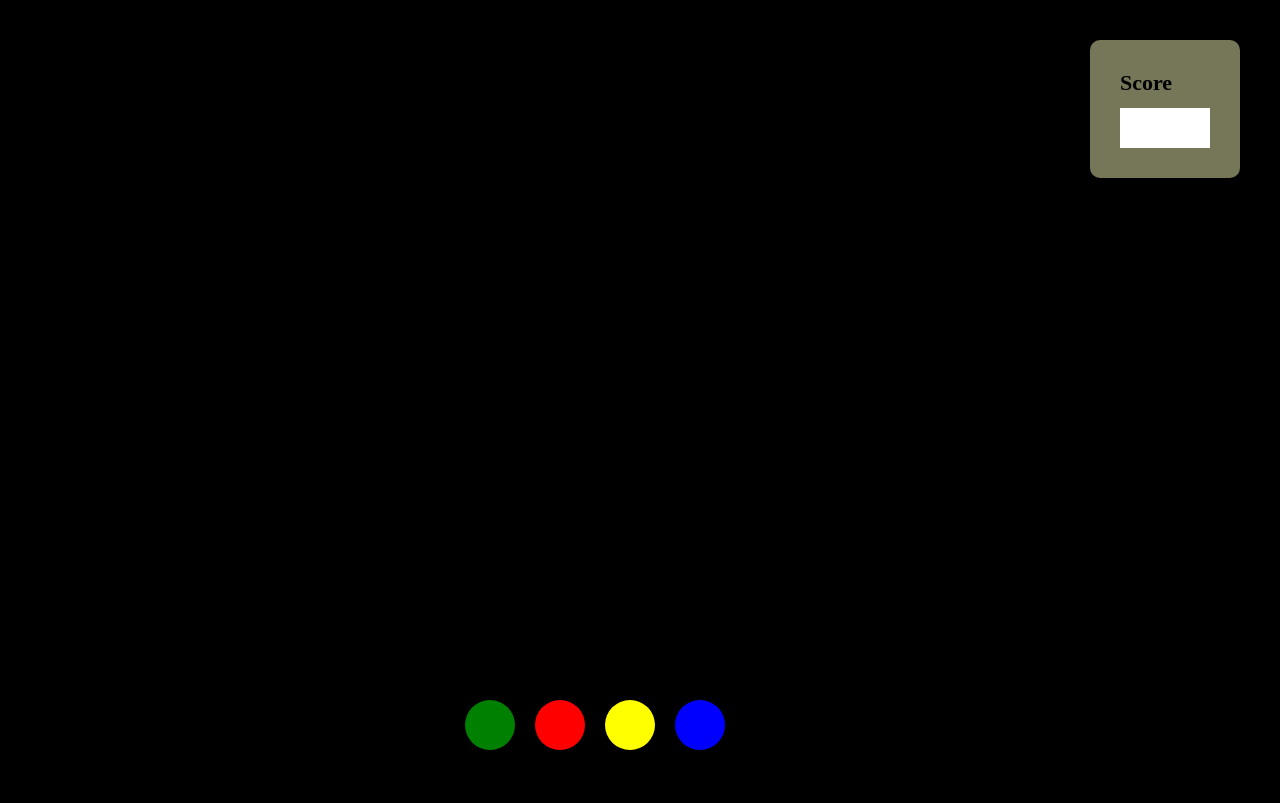
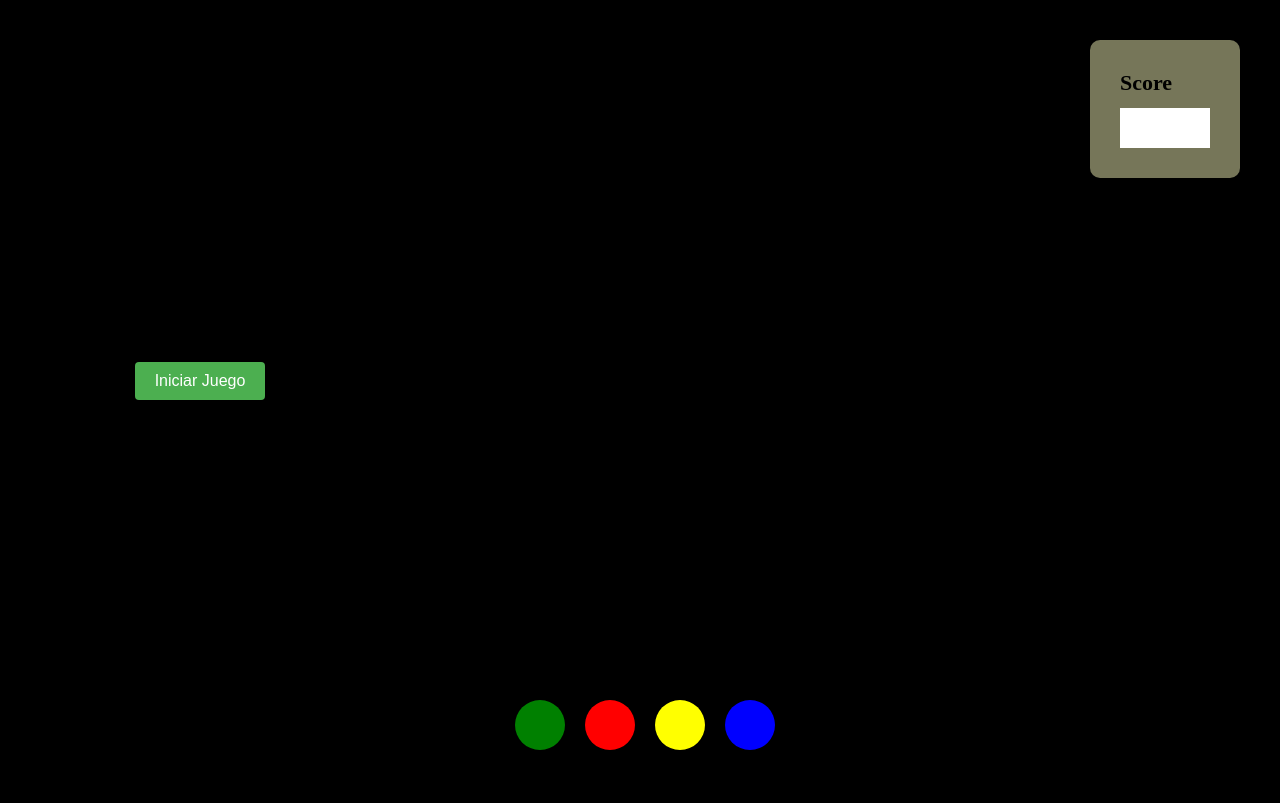
Before and after one commit to Caro-Avila/Guitar-Hero-Prototype, a plain HTML site: page index.html in a window 1280 px wide. Shown: the top 803 px of the page. Drawn offline with Linux system fonts and the light colour scheme.

Commit message:
Second commit
Added start and pause buttons

```diff
--- a/css/main.css
+++ b/css/main.css
@@ -53,3 +53,25 @@ body {
     height: 40px;
     background-color: white;
 }
+#startButton, #pauseButton {
+    padding: 10px 20px;
+    font-size: 16px;
+    background-color: #4CAF50; /* Verde */
+    color: white;
+    border: none;
+    border-radius: 4px;
+    cursor: pointer;
+    margin-left: -350px;
+    margin-right: 250px;
+    margin-bottom: 400px;
+
+
+}
+
+#startButton:hover, #pauseButton:hover {
+    background-color: #45a049; /* Verde más oscuro */
+}
+
+#pauseButton {
+    display: none; /* Inicialmente oculto */
+}
--- a/index.html
+++ b/index.html
@@ -9,6 +9,8 @@
 </head>
 
 <body>
+    <button id="startButton">Iniciar Juego</button>
+    <button id="pauseButton">Pausar Juego</button>
     <div class="score-container">
         <div class="score-text">Score</div>
         <div class="score-value"></div>
--- a/js/main.js
+++ b/js/main.js
@@ -1,50 +1,36 @@
-var contenedor = document.querySelector(".contenedor");
-        var circulosGenerados = 0;
+document.addEventListener("DOMContentLoaded", function() {
+    const startButton = document.getElementById('startButton');
+    const pauseButton = document.getElementById('pauseButton');
 
-        function crearCirculo() {
-            if (circulosGenerados < 4) {
-                var nuevoCirculo = document.createElement("div");
-                nuevoCirculo.setAttribute("class", "circulo");
-                nuevoCirculo.dataset.velocidad = (Math.random() * 10);
-                nuevoCirculo.style.left = Math.floor(Math.random() * (contenedor.offsetWidth - 30)) + "px";
-                contenedor.appendChild(nuevoCirculo);
-                circulosGenerados++;
-            }
+    // Añadimos un evento de clic al botón de inicio
+    startButton.addEventListener('click', () => {
+        // Ocultamos el botón de inicio
+        startButton.style.display = 'none';
+        // Mostramos el botón de pausa
+        pauseButton.style.display = 'inline-block';
+        // Aquí agregaríamos la lógica para iniciar el juego
+        iniciarJuego(); // Esta función debería ser implementada más adelante
+    });
 
-        }
+    // Añadimos un evento de clic al botón de pausa
+    pauseButton.addEventListener('click', () => {
+        // Ocultamos el botón de pausa
+        pauseButton.style.display = 'none';
+        // Mostramos el botón de inicio
+        startButton.style.display = 'inline-block';
+        // Aquí agregaríamos la lógica para pausar el juego
+        pausarJuego(); // Esta función debería ser implementada más adelante
+    });
 
-        var intervaloCantidad = setInterval(function () {
-            crearCirculo()
-            if (circulosGenerados===4){
-                clearInterval(intervaloCantidad);
+    // Función para iniciar el juego
+    function iniciarJuego() {
+        // Aquí iría la lógica para comenzar el juego
+        console.log('Juego iniciado');
+    }
 
-            }
-        }, 20)
-
-
-
-
-
-        var contador = 0;
-        var intervalo = setInterval(function () {
-            contador = contador + 1
-
-            var elementos = document.querySelectorAll(".circulo")
-            elementos.forEach(function (elemento) {
-
-                elemento.style.top = (contador * elemento.dataset.velocidad) + "px"
-                console.log(elemento.style.top)
-
-            })
-        }, 10)
-
-        document.addEventListener("keyup", function (evento) {
-            console.log(evento.key)
-            if (evento.key === "a") {
-                clearInterval(intervalo)
-                document.querySelector(".circulo").style.background = "blue"
-            }
-            if (evento.key === "s") {
-                clearInterval(intervaloCantidad)
-            }
-        })
+    // Función para pausar el juego
+    function pausarJuego() {
+        // Aquí iría la lógica para pausar el juego
+        console.log('Juego pausado');
+    }
+});
```
